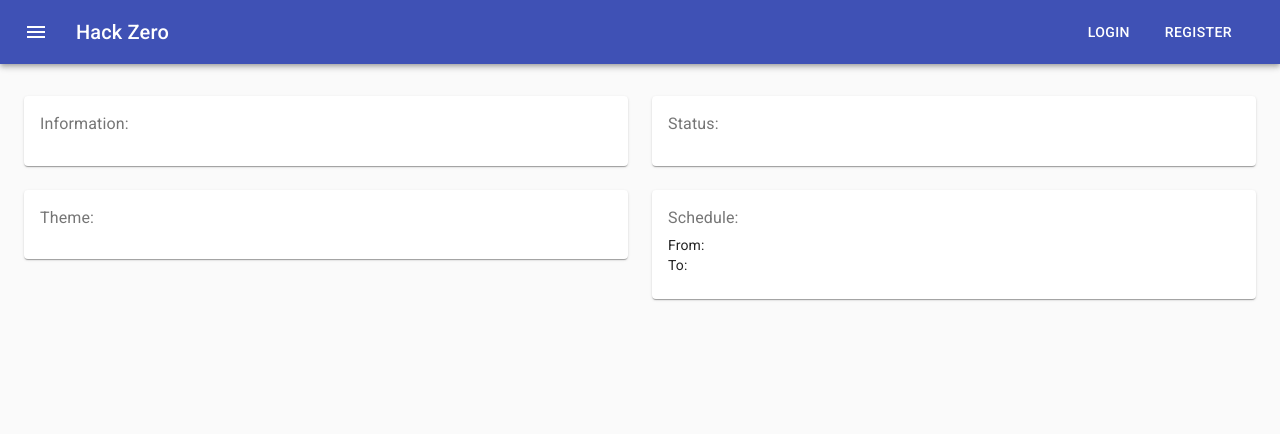
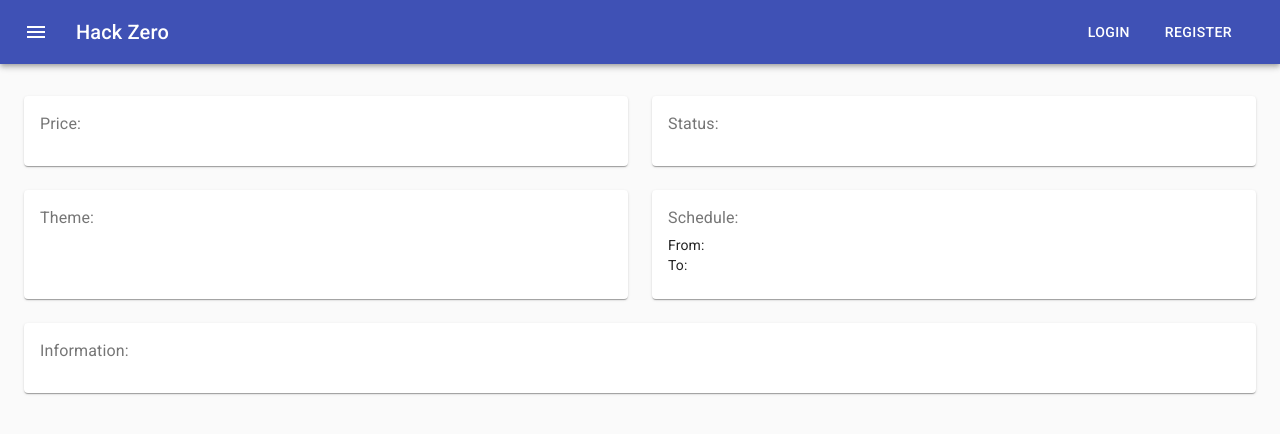
Before and after one commit to hackthehack/hack-zero-v2, a React (Create React App) app: page / in a window 1280 px wide. Shown: the top 434 px of the page. Built offline with nearby package versions, Linux system fonts and the light colour scheme; no server answers.

Commit message:
got most of the card with the same height

```diff
--- a/src/components/Home.js
+++ b/src/components/Home.js
@@ -35,7 +35,7 @@ const Home = ({
 }) => {
   const classes = useStyles();
   const scheduleCard = (
-    <Card>
+    <Card style={{ width: "100%" }}>
       <CardContent>
         <Typography color="textSecondary" gutterBottom>
           Schedule:
@@ -51,7 +51,7 @@ const Home = ({
     </Card>
   );
   const priceCard = (
-    <Card>
+    <Card style={{ width: "100%" }}>
       <CardContent>
         <Typography color="textSecondary" gutterBottom>
           Price:
@@ -64,7 +64,7 @@ const Home = ({
     </Card>
   );
   const themeCard = (
-    <Card>
+    <Card style={{ width: "100%" }}>
       <CardContent>
         <Typography color="textSecondary" gutterBottom>
           Theme:
@@ -77,7 +77,7 @@ const Home = ({
     </Card>
   );
   const statusCard = (
-    <Card>
+    <Card style={{ width: "100%" }}>
       <CardContent>
         <Typography color="textSecondary" gutterBottom>
           Status:
@@ -117,18 +117,21 @@ const Home = ({
         >
           {title}
         </Typography>
-        <Grid container spacing={3}>
-          <Grid item xs={12} sm={6}>
-            {informationCard}
+        <Grid container spacing={3} alignItems="stretch">
+          <Grid style={{ display: "flex" }} item xs={12} sm={6}>
+            {priceCard}
           </Grid>
-          <Grid item xs={12} sm={6}>
+          <Grid style={{ display: "flex" }} item xs={12} sm={6}>
             {statusCard}
           </Grid>
-          <Grid item xs={12} sm={6}>
+          <Grid style={{ display: "flex" }} item xs={12} sm={6}>
             {themeCard}
           </Grid>
-          <Grid item xs={12} sm={6}>
+          <Grid style={{ display: "flex" }} item xs={12} sm={6}>
             {scheduleCard}
+          </Grid>
+          <Grid item xs={12}>
+            {informationCard}
           </Grid>
         </Grid>
       </Container>
```
